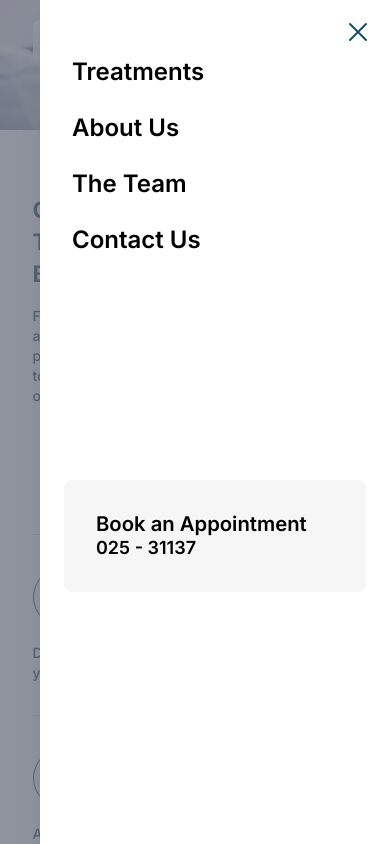
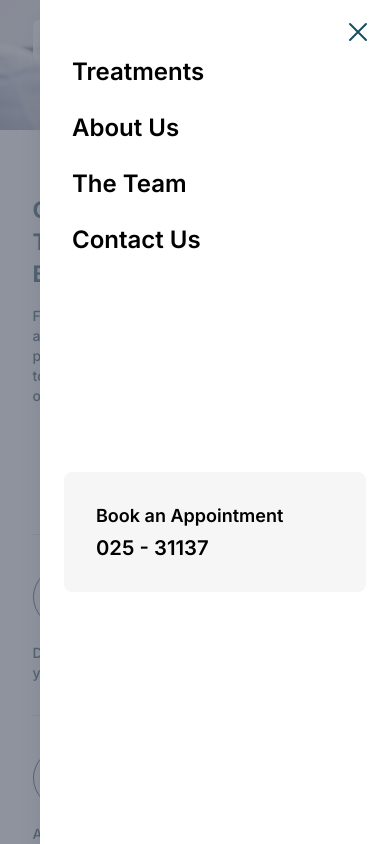
Before and after one commit to shanewmurphy/fermoy-dental-website, a Next.js app: page /Treatments in a window 390 px wide. Both pictures are taken after a click on the button "Menu". Shown: the top 844 px of the page. Built offline with nearby package versions, Linux system fonts and the light colour scheme.

Commit message:
Updated mobile nav styles

```diff
--- a/app/components/Mobile-Nav.jsx
+++ b/app/components/Mobile-Nav.jsx
@@ -104,10 +104,10 @@ export default function MobileNav() {
                             </div>
                             <div className="grid h-72 content-end">
                               <div className="bg-lightBrown m-6 p-8 rounded-lg">
-                                <h4 className="font-semibold">
+                                <h5 className="font-semibold mb-2">
                                   Book an Appointment
-                                </h4>
-                                <h5 className="font-semibold">025 - 31137</h5>
+                                </h5>
+                                <h4 className="font-semibold">025 - 31137</h4>
                               </div>
                             </div>
                           </div>
```
